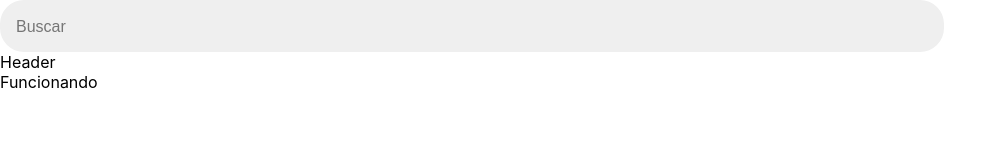
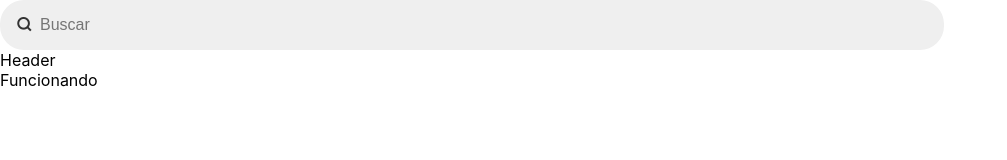
Before and after one commit to codeableorg/react-ui-w16-team01-react-ui, a React (Create React App) app: page / in a window 1280 px wide. Shown: the top 160 px of the page, without its empty margins (0-1007 px from the left). Built offline with nearby package versions, Linux system fonts and the light colour scheme.

Commit message:
Make styles for icon and input of Component SearchBar

```diff
--- a/package.json
+++ b/package.json
@@ -9,6 +9,7 @@
     "react": "^17.0.1",
     "react-dom": "^17.0.1",
     "react-scripts": "4.0.2",
+    "remixicon": "^2.5.0",
     "web-vitals": "^1.0.1"
   },
   "scripts": {
--- a/src/components/Header.js
+++ b/src/components/Header.js
@@ -1,3 +1,4 @@
+import 'remixicon/fonts/remixicon.css';
 
 import SearchBar from "./SearchBar";
 
--- a/src/stylesheets/SearchBar.css
+++ b/src/stylesheets/SearchBar.css
@@ -3,16 +3,24 @@
   padding: 16px;
   background: var(--background-search);
   border-radius: 24px;
+  display: flex;
+  gap: 8px;
 }
 
 .searchbar i {
-
+  color: var(--font-dark-gray);
+  font-weight: bold;
 }
 
 .searchbar input {
   width: 100%;
+  height: 100%;
   border: none;
   background: var(--background-search);
   color: var(--font-dark-gray);
   font-size: 16px;
 }
+
+.searchbar input:focus{
+  outline: none;
+}
```
Also changed, not shown: 1 other file (tests, documents, lock files or other folders).
